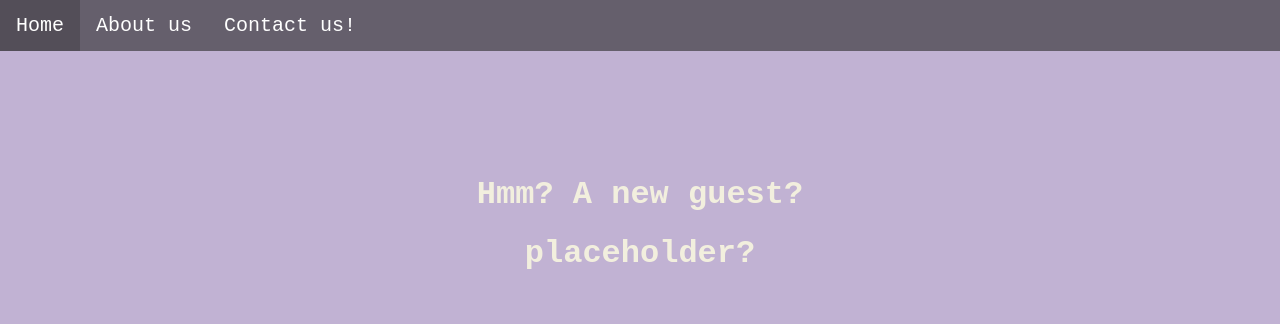
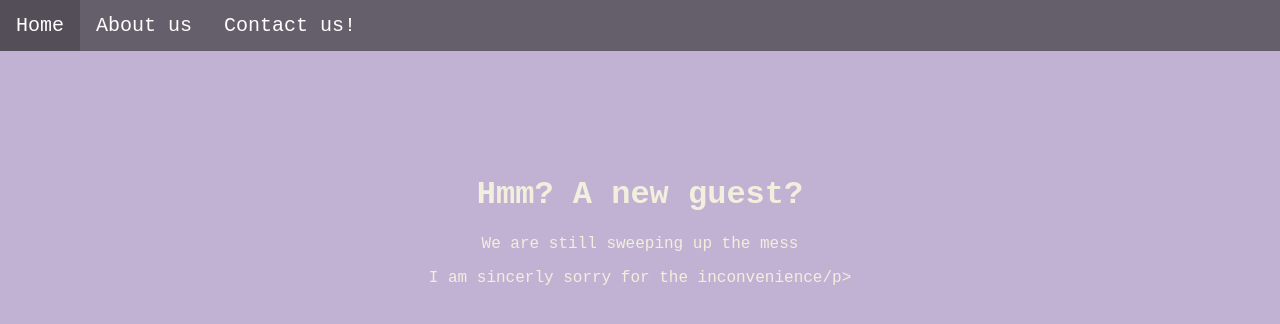
Before and after one commit to AgehaLepidoptera/AgehaLepidoptera.github.io, a plain HTML site: page index.html in a window 1280 px wide. Drawn offline with Linux system fonts and the light colour scheme.

Commit message:
Update index.html

```diff
--- a/index.html
+++ b/index.html
@@ -7,6 +7,7 @@
   </head>
    <body class="main">
     <h1 align="center">Hmm? A new guest?</h1>
-     <h1 align="center">placeholder?</h1>
+     <p align="center">We are still sweeping up the mess</p>
+     <p align="center">I am sincerly sorry for the inconvenience/p>
   </body>
 </html>
```
